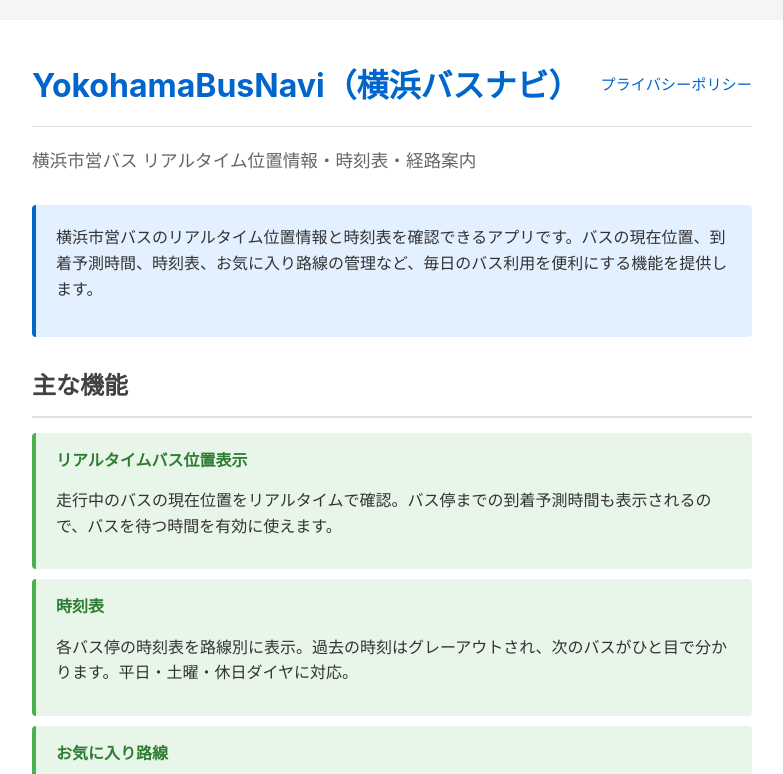
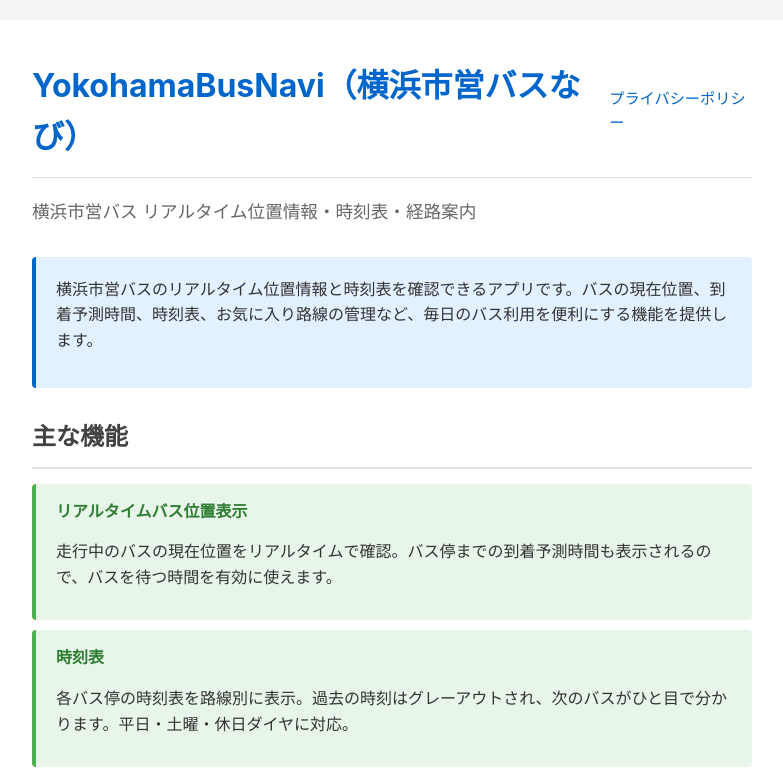
Before and after one commit to hatosuke/hatosuke.github.io, a plain HTML site: page yokohamabusnavi/index.html in a window 1280 px wide. Shown: the top 774 px of the page, without its empty margins (248-1031 px from the left). Drawn offline with Linux system fonts and the light colour scheme.

Commit message:
Update index.html

```diff
--- a/yokohamabusnavi/index.html
+++ b/yokohamabusnavi/index.html
@@ -3,7 +3,7 @@
 <head>
   <meta charset="UTF-8">
   <meta name="viewport" content="width=device-width, initial-scale=1.0">
-  <title>YokohamaBusNavi（横浜バスナビ） - 横浜市営バス乗換案内</title>
+  <title>YokohamaBusNavi（横浜市営バスナビ） - 横浜市営バス乗換案内</title>
   <style>
     * {
       margin: 0;
@@ -148,7 +148,7 @@
 <body>
   <div class="container">
     <div class="header-nav">
-      <h1 style="margin: 0;">YokohamaBusNavi（横浜バスナビ）</h1>
+      <h1 style="margin: 0;">YokohamaBusNavi（横浜市営バスなび）</h1>
       <a href="privacy-policy.html" class="header-nav-link">プライバシーポリシー</a>
     </div>
 
```
